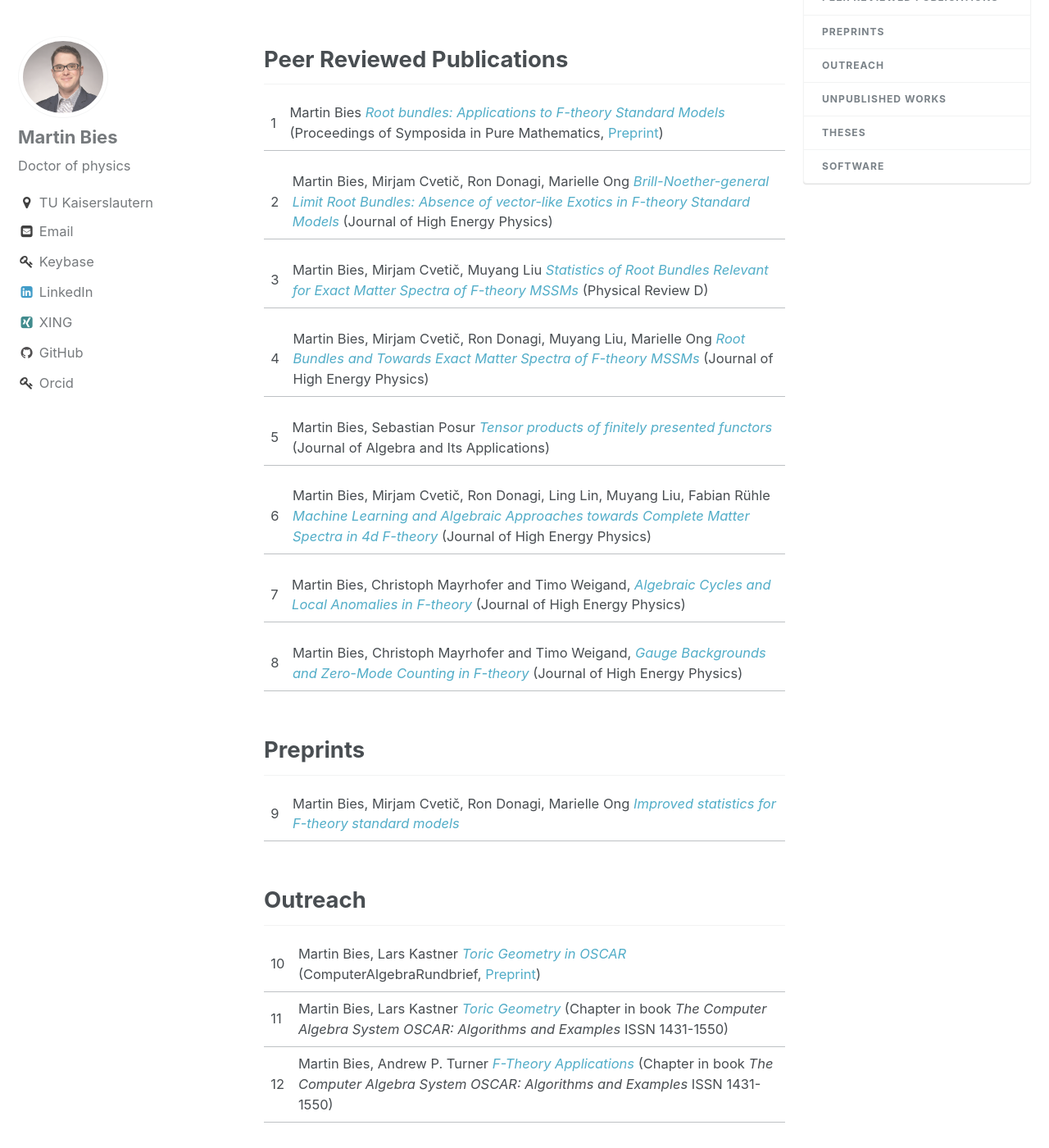
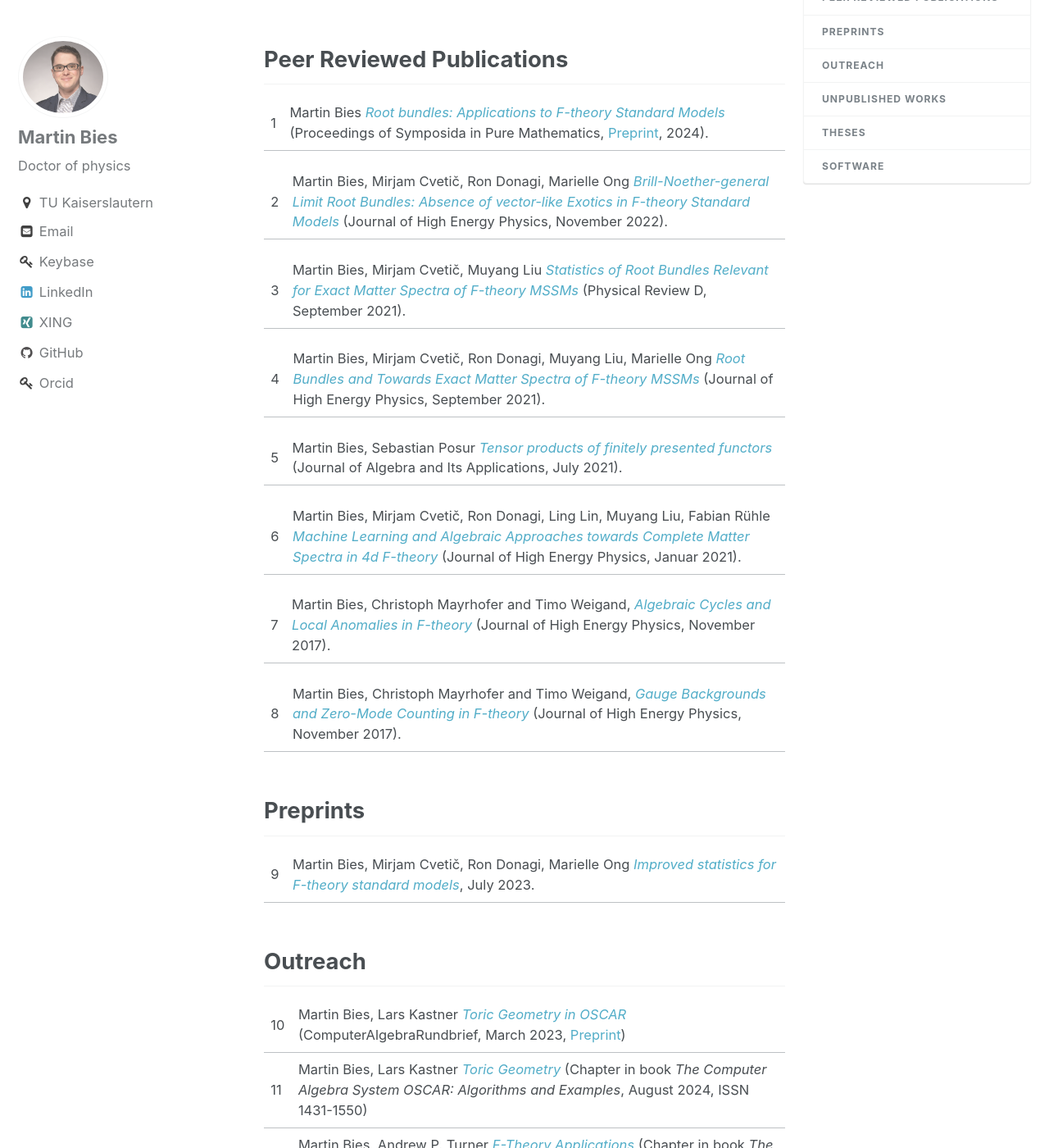
Before and after one commit to MartinBies/MartinBies.github.io, a Jekyll site: the page built from _pages/publications.md, in a window 1280 px wide and 1400 px high, scrolled down 261 px. Shown: the whole window at 82% size. Built offline with Jekyll 4.4.1, drawn with Linux system fonts in a browser that asks for light colours; some of the changed text lies outside the part shown.

Commit message:
Add dates to publications

```diff
--- a/_pages/publications.md
+++ b/_pages/publications.md
@@ -12,36 +12,36 @@ For more details on my publications, please visit [inspire](https://inspirehep.n
 ## Peer Reviewed Publications
 
 
-1 | Martin Bies [*Root bundles: Applications to F-theory Standard Models*](https://www.ams.org/books/pspum/107/) (Proceedings of Symposida in Pure Mathematics, [Preprint](https://arxiv.org/abs/2303.08144))
+1 | Martin Bies [*Root bundles: Applications to F-theory Standard Models*](https://www.ams.org/books/pspum/107/) (Proceedings of Symposida in Pure Mathematics, [Preprint](https://arxiv.org/abs/2303.08144), 2024).
 
-2 | Martin Bies, Mirjam Cvetič, Ron Donagi, Marielle Ong [*Brill-Noether-general Limit Root Bundles: Absence of vector-like Exotics in F-theory Standard Models*](https://link.springer.com/article/10.1007/JHEP11(2022)004) (Journal of High Energy Physics)
+2 | Martin Bies, Mirjam Cvetič, Ron Donagi, Marielle Ong [*Brill-Noether-general Limit Root Bundles: Absence of vector-like Exotics in F-theory Standard Models*](https://link.springer.com/article/10.1007/JHEP11(2022)004) (Journal of High Energy Physics, November 2022).
 
-3 | Martin Bies, Mirjam Cvetič, Muyang Liu [*Statistics of Root Bundles Relevant for Exact Matter Spectra of F-theory MSSMs*](https://journals.aps.org/prd/abstract/10.1103/PhysRevD.104.L061903) (Physical Review D)
+3 | Martin Bies, Mirjam Cvetič, Muyang Liu [*Statistics of Root Bundles Relevant for Exact Matter Spectra of F-theory MSSMs*](https://journals.aps.org/prd/abstract/10.1103/PhysRevD.104.L061903) (Physical Review D, September 2021).
 
-4 | Martin Bies, Mirjam Cvetič, Ron Donagi, Muyang Liu, Marielle Ong [*Root Bundles and Towards Exact Matter Spectra of F-theory MSSMs*](https://link.springer.com/article/10.1007%2FJHEP09%282021%29076) (Journal of High Energy Physics)
+4 | Martin Bies, Mirjam Cvetič, Ron Donagi, Muyang Liu, Marielle Ong [*Root Bundles and Towards Exact Matter Spectra of F-theory MSSMs*](https://link.springer.com/article/10.1007%2FJHEP09%282021%29076) (Journal of High Energy Physics, September 2021).
 
-5 | Martin Bies, Sebastian Posur [*Tensor products of finitely presented functors*](https://www.worldscientific.com/doi/abs/10.1142/S0219498822501869) (Journal of Algebra and Its Applications)
+5 | Martin Bies, Sebastian Posur [*Tensor products of finitely presented functors*](https://www.worldscientific.com/doi/abs/10.1142/S0219498822501869) (Journal of Algebra and Its Applications, July 2021).
 
-6 | Martin Bies, Mirjam Cvetič, Ron Donagi, Ling Lin, Muyang Liu, Fabian Rühle [*Machine Learning and Algebraic Approaches towards Complete Matter Spectra in 4d F-theory*](https://link.springer.com/article/10.1007%2FJHEP01%282021%29196) (Journal of High Energy Physics)
+6 | Martin Bies, Mirjam Cvetič, Ron Donagi, Ling Lin, Muyang Liu, Fabian Rühle [*Machine Learning and Algebraic Approaches towards Complete Matter Spectra in 4d F-theory*](https://link.springer.com/article/10.1007%2FJHEP01%282021%29196) (Journal of High Energy Physics, Januar 2021).
 
-7 | Martin Bies, Christoph Mayrhofer and Timo Weigand, [*Algebraic Cycles and Local Anomalies in F-theory*](https://link.springer.com/article/10.1007%2FJHEP11%282017%29100) (Journal of High Energy Physics)
+7 | Martin Bies, Christoph Mayrhofer and Timo Weigand, [*Algebraic Cycles and Local Anomalies in F-theory*](https://link.springer.com/article/10.1007%2FJHEP11%282017%29100) (Journal of High Energy Physics, November 2017).
 
-8 | Martin Bies, Christoph Mayrhofer and Timo Weigand, [*Gauge Backgrounds and Zero-Mode Counting in F-theory*](https://link.springer.com/article/10.1007%2FJHEP11%282017%29081) (Journal of High Energy Physics)
+8 | Martin Bies, Christoph Mayrhofer and Timo Weigand, [*Gauge Backgrounds and Zero-Mode Counting in F-theory*](https://link.springer.com/article/10.1007%2FJHEP11%282017%29081) (Journal of High Energy Physics, November 2017).
 
 
 
 
 ## Preprints
 
-9 | Martin Bies, Mirjam Cvetič, Ron Donagi, Marielle Ong [*Improved statistics for F-theory standard models*](https://arxiv.org/abs/2307.02535)
+9 | Martin Bies, Mirjam Cvetič, Ron Donagi, Marielle Ong [*Improved statistics for F-theory standard models*](https://arxiv.org/abs/2307.02535), July 2023.
 
 
 
 ## Outreach
 
-10 | Martin Bies, Lars Kastner [*Toric Geometry in OSCAR*](https://fachgruppe-computeralgebra.de/data/CA-Rundbrief/car72.pdf) (ComputerAlgebraRundbrief, [Preprint](https://arxiv.org/abs/2303.08110))
-11 | Martin Bies, Lars Kastner [*Toric Geometry*](https://link.springer.com/book/9783031621260) (Chapter in book *The Computer Algebra System OSCAR: Algorithms and Examples* ISSN 1431-1550)
-12 | Martin Bies, Andrew P. Turner [*F-Theory Applications*](https://link.springer.com/book/9783031621260) (Chapter in book *The Computer Algebra System OSCAR: Algorithms and Examples* ISSN 1431-1550)
+10 | Martin Bies, Lars Kastner [*Toric Geometry in OSCAR*](https://fachgruppe-computeralgebra.de/data/CA-Rundbrief/car72.pdf) (ComputerAlgebraRundbrief, March 2023, [Preprint](https://arxiv.org/abs/2303.08110))
+11 | Martin Bies, Lars Kastner [*Toric Geometry*](https://link.springer.com/book/9783031621260) (Chapter in book *The Computer Algebra System OSCAR: Algorithms and Examples*, August 2024, ISSN 1431-1550)
+12 | Martin Bies, Andrew P. Turner [*F-Theory Applications*](https://link.springer.com/book/9783031621260) (Chapter in book *The Computer Algebra System OSCAR: Algorithms and Examples*, August 2024, ISSN 1431-1550)
 
 
 
```
